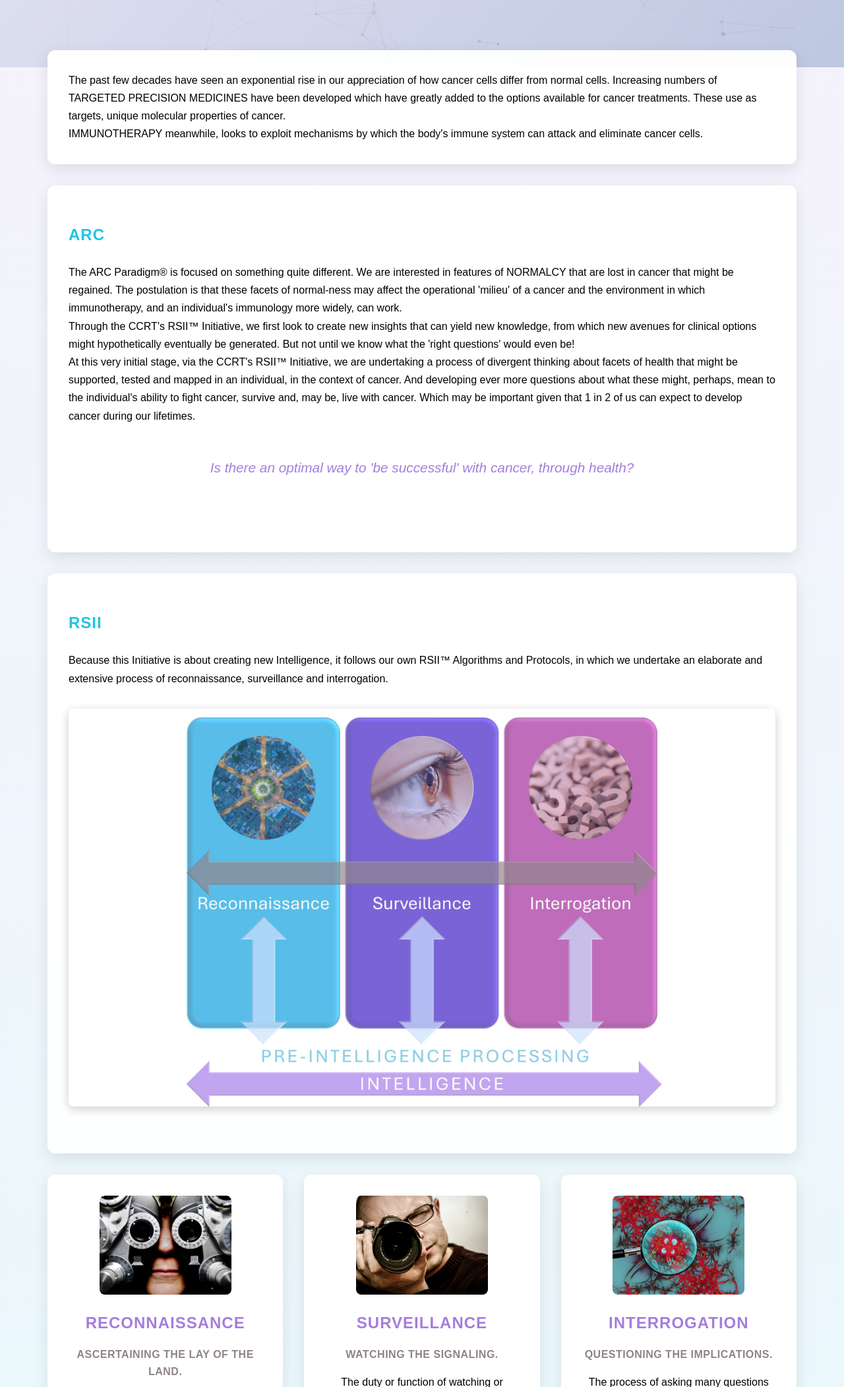
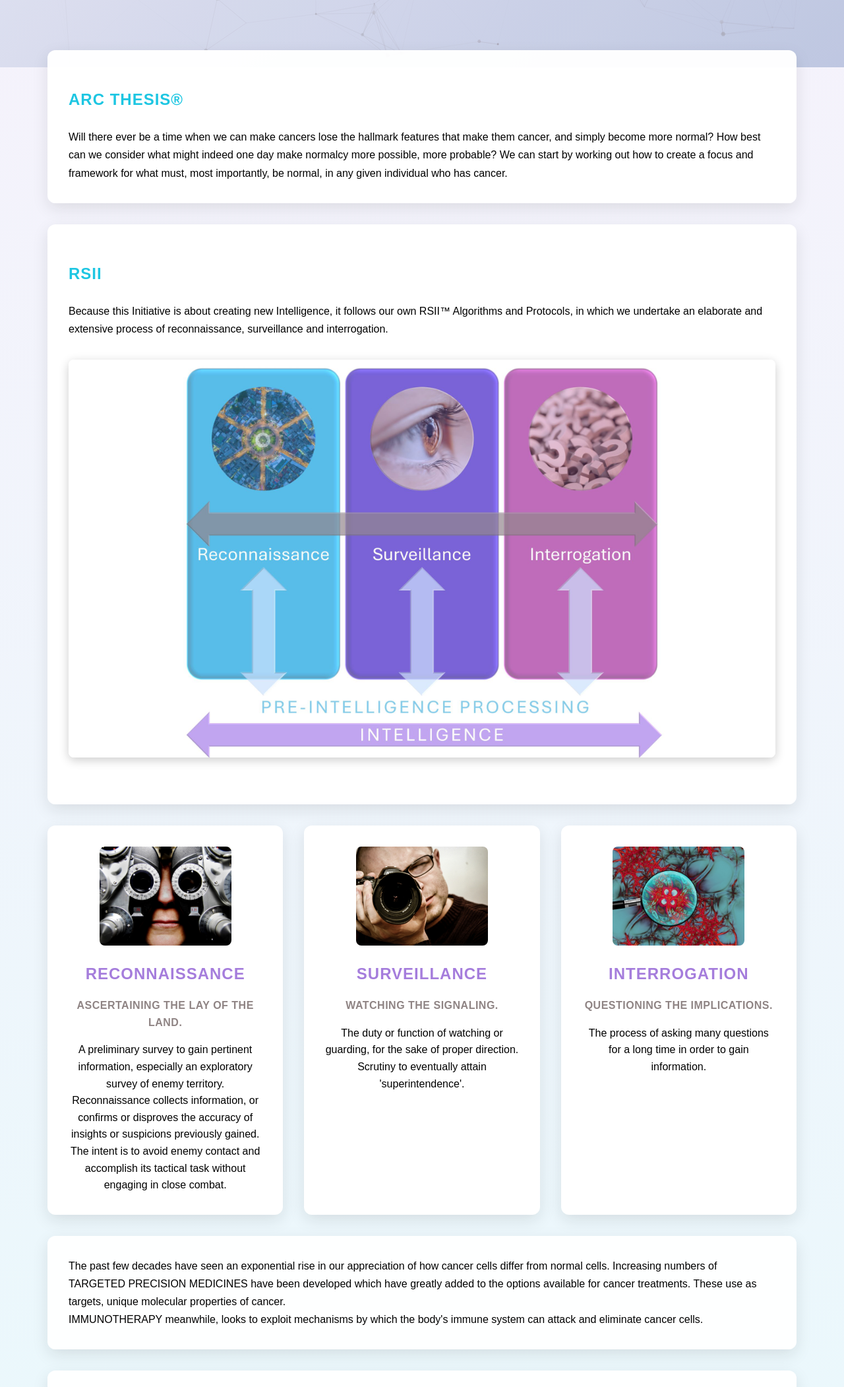
Before and after one commit to Oonah-Buist/ccrt-rsii, a plain HTML site: page rsii-initiative.html in a window 1280 px wide. Shown: the part 698-2800 px from the top of the page at 66% size. Drawn offline with nearby package versions, Linux system fonts and the light colour scheme.

```diff
--- a/rsii-initiative.html
+++ b/rsii-initiative.html
@@ -39,28 +39,16 @@
 
         <section class="content-section">
             <div class="container">
+                <!-- Keep ARC PARADIGM heading at the top -->
                 <div class="paradigm-overlay">
                     <h2 class="paradigm-title" style="color: var(--purple);">ARC PARADIGM™</h2>
                     <p class="hero-description" style="color: var(--grey);">Is there a whole other dimension to engage?</p>
                 </div>
 
+                <!-- ARC THESIS moved to the top content panel -->
                 <div class="content-overlay">
-                    <p class="feature-description">The past few decades have seen an exponential rise in our appreciation of how cancer cells differ from normal cells. Increasing numbers of TARGETED PRECISION MEDICINES have been developed which have greatly added to the options available for cancer treatments. These use as targets, unique molecular properties of cancer.</p>
-
-                    <p class="feature-description">IMMUNOTHERAPY meanwhile, looks to exploit mechanisms by which the body's immune system can attack and eliminate cancer cells.</p>
-                </div>
-
-                <div class="content-overlay">
-                    <h2 class="page-subtitle">ARC</h2>
-                    <p class="feature-description">The ARC Paradigm® is focused on something quite different. We are interested in features of NORMALCY that are lost in cancer that might be regained. The postulation is that these facets of normal-ness may affect the operational 'milieu' of a cancer and the environment in which immunotherapy, and an individual's immunology more widely, can work.</p>
-
-                    <p class="feature-description">Through the CCRT's RSII™ Initiative, we first look to create new insights that can yield new knowledge, from which new avenues for clinical options might hypothetically eventually be generated. But not until we know what the 'right questions' would even be!</p>
-
-                    <p class="feature-description">At this very initial stage, via the CCRT's RSII™ Initiative, we are undertaking a process of divergent thinking about facets of health that might be supported, tested and mapped in an individual, in the context of cancer. And developing ever more questions about what these might, perhaps, mean to the individual's ability to fight cancer, survive and, may be, live with cancer. Which may be important given that 1 in 2 of us can expect to develop cancer during our lifetimes.</p>
-
-                    <div class="insight-section">
-                        <p class="insight-text">Is there an optimal way to 'be successful' with cancer, through health?</p>
-                    </div>
+                    <h2 class="page-subtitle">ARC THESIS®</h2>
+                    <p class="feature-description">Will there ever be a time when we can make cancers lose the hallmark features that make them cancer, and simply become more normal? How best can we consider what might indeed one day make normalcy more possible, more probable? We can start by working out how to create a focus and framework for what must, most importantly, be normal, in any given individual who has cancer.</p>
                 </div>
 
                 <div class="content-overlay">
@@ -95,9 +83,24 @@
                     </div>
                 </div>
 
+                <!-- ARC sections moved to the bottom (without the paradigm-overlay since it's now at top) -->
                 <div class="content-overlay">
-                    <h2 class="page-subtitle">ARC THESIS®</h2>
-                    <p class="feature-description">Will there ever be a time when we can make cancers lose the hallmark features that make them cancer, and simply become more normal? How best can we consider what might indeed one day make normalcy more possible, more probable? We can start by working out how to create a focus and framework for what must, most importantly, be normal, in any given individual who has cancer.</p>
+                    <p class="feature-description">The past few decades have seen an exponential rise in our appreciation of how cancer cells differ from normal cells. Increasing numbers of TARGETED PRECISION MEDICINES have been developed which have greatly added to the options available for cancer treatments. These use as targets, unique molecular properties of cancer.</p>
+
+                    <p class="feature-description">IMMUNOTHERAPY meanwhile, looks to exploit mechanisms by which the body's immune system can attack and eliminate cancer cells.</p>
+                </div>
+
+                <div class="content-overlay">
+                    <h2 class="page-subtitle">ARC</h2>
+                    <p class="feature-description">The ARC Paradigm® is focused on something quite different. We are interested in features of NORMALCY that are lost in cancer that might be regained. The postulation is that these facets of normal-ness may affect the operational 'milieu' of a cancer and the environment in which immunotherapy, and an individual's immunology more widely, can work.</p>
+
+                    <p class="feature-description">Through the CCRT's RSII™ Initiative, we first look to create new insights that can yield new knowledge, from which new avenues for clinical options might hypothetically eventually be generated.</p>
+
+                    <p class="feature-description">At this very initial stage, via the CCRT's RSII™ Initiative, we are undertaking a process of divergent thinking about facets of health that might be supported, tested and mapped in an individual, in the context of cancer. And developing ever more questions about what these might, perhaps, mean to the individual's ability to fight cancer, survive and, may be, live with cancer. Which may be important given that 1 in 2 of us can expect to develop cancer during our lifetimes.</p>
+
+                    <div class="insight-section">
+                        <p class="insight-text">Is there an optimal way to 'be successful' with cancer, through health?</p>
+                    </div>
                 </div>
             </div>
         </section>
```
